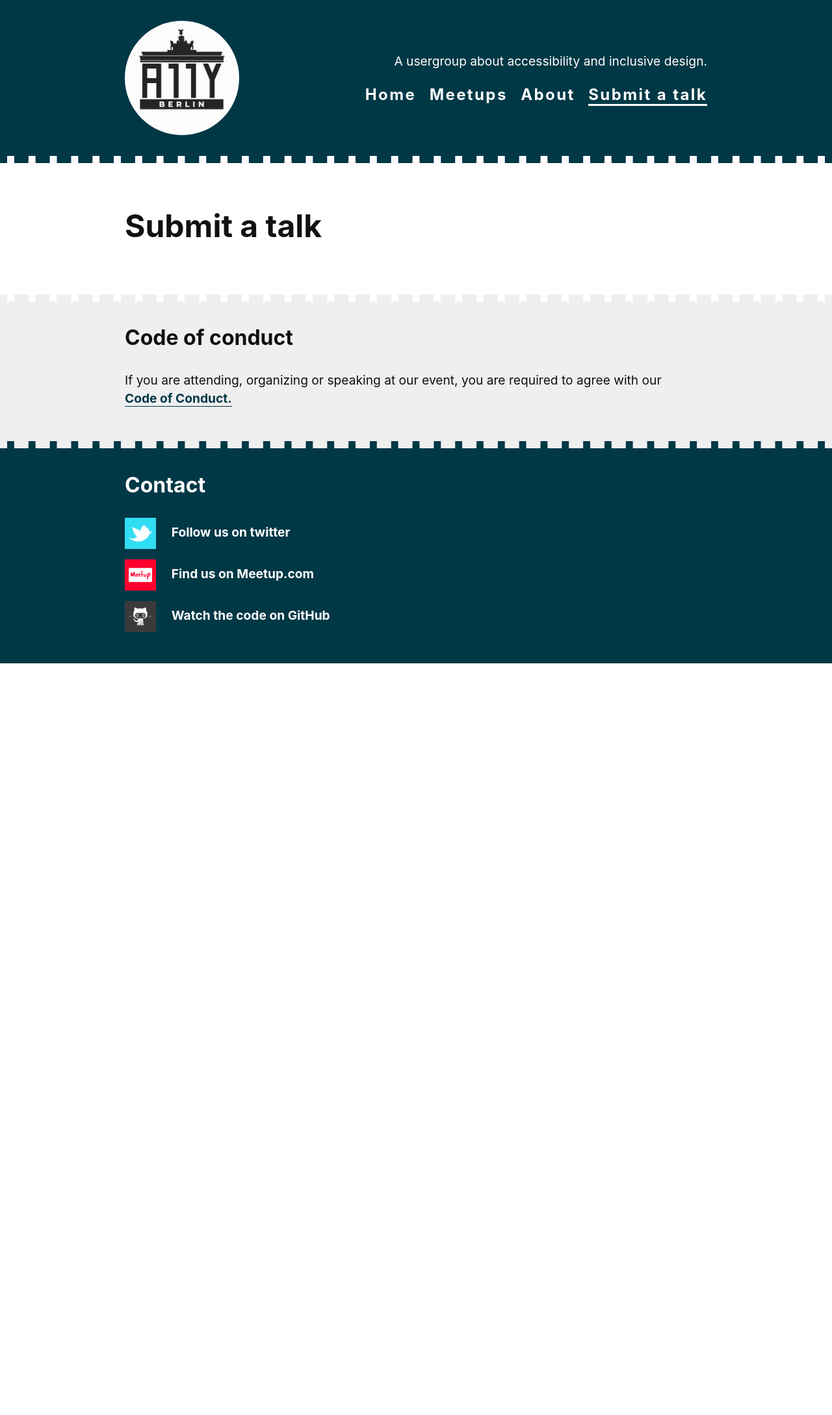
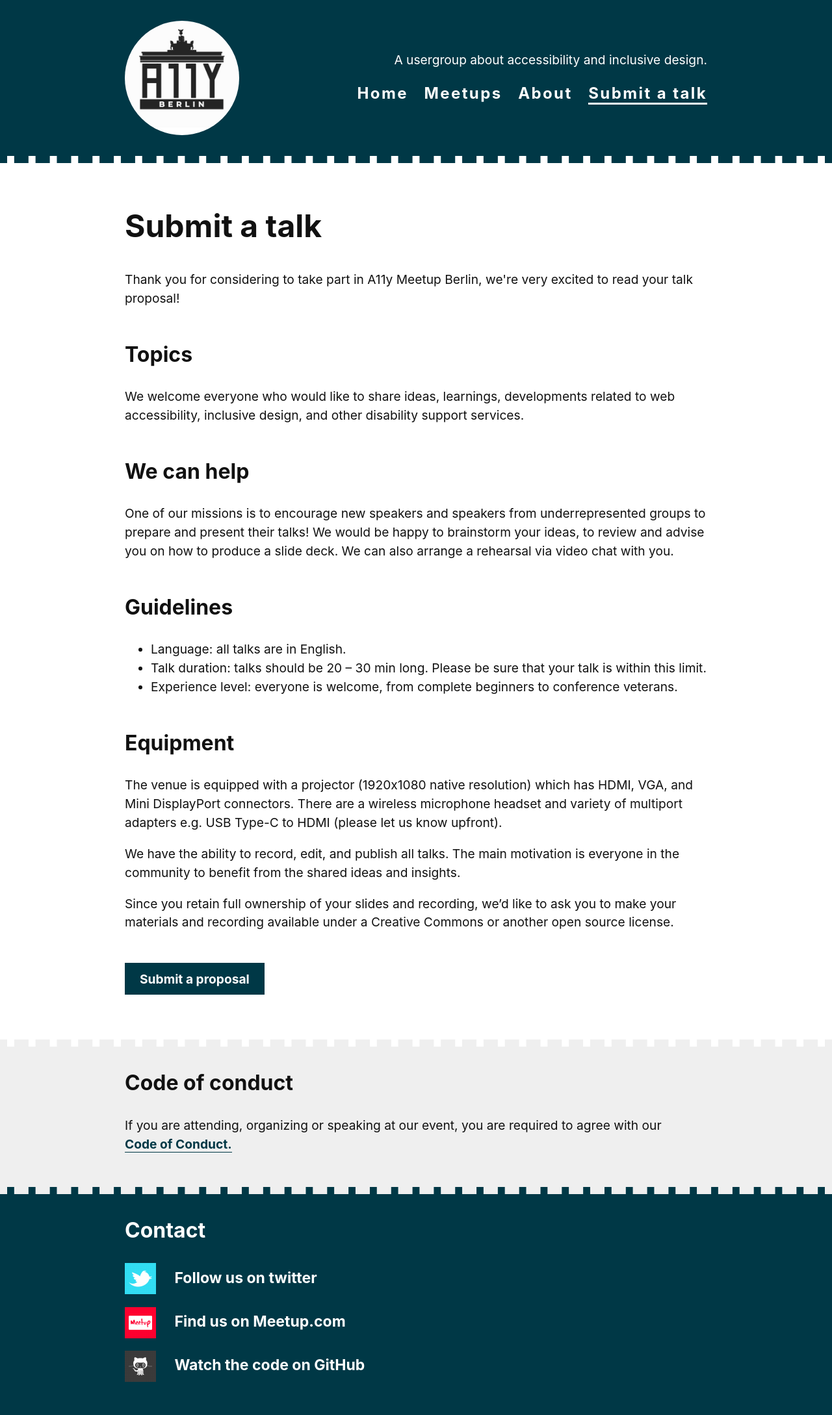
Before and after one commit to a11yberlin/a11y-meetup-berlin.de, a Jekyll site: the page built from submit.html, in a window 1280 px wide. Shown: the whole page at 65% size. Built offline with Jekyll 4.4.1, drawn with Linux system fonts in a browser that asks for light colours; before the commit the page ends 1021 px from its top, so only the background shows below that.

Commit message:
create submit a talk page - fix #7

```diff
--- a/_sass/_base.scss
+++ b/_sass/_base.scss
@@ -54,7 +54,9 @@ a {
     }
 }
 
-p {
+p,
+ul,
+ol {
     font-size: 1.2rem;
 }
 
--- a/submit.html
+++ b/submit.html
@@ -3,3 +3,57 @@ layout: default
 title: Submit a talk
 description: How to become a speaker and how to submit a talk
 ---
+
+<p>
+  Thank you for considering to take part in A11y Meetup Berlin, we're very excited to read your talk proposal!
+</p>
+
+<section>
+  <h2>Topics</h2>
+  <p>
+    We welcome everyone who would like to share ideas, learnings, developments related to web accessibility, inclusive design, and other disability support services.
+  </p>
+</section>
+
+
+<section>
+  <h2>We can help</h2>
+  <p>
+    One of our missions is to encourage new speakers and speakers from underrepresented groups to prepare and present their talks!
+    We would be happy to brainstorm your ideas, to review and advise you on how to produce a slide deck. We can also arrange a rehearsal via video chat with you.
+  </p>
+</section>
+
+
+<section>
+  <h2>Guidelines</h2>
+  <ul>
+    <li>
+      Language: all talks are in English.
+    </li>
+    <li>
+      Talk duration: talks should be 20 – 30 min long. Please be sure that your talk is within this limit.
+    </li>
+    <li>
+      Experience level: everyone is welcome, from complete beginners to conference veterans.
+    </li>
+  </ul>
+</section>
+
+<section>
+  <h2>Equipment</h2>
+  <p>
+    The venue is equipped with a projector (1920x1080 native resolution) which has HDMI, VGA, and Mini DisplayPort connectors.
+    There are a wireless microphone headset and variety of multiport adapters e.g. USB Type-C to HDMI (please let us know upfront).
+  </p>
+  <p>
+    We have the ability to record, edit, and publish all talks. The main motivation is everyone in the community to benefit from the shared ideas and insights.
+  </p>
+  <p>
+    Since you retain full ownership of your slides and recording, we’d like to ask you to make your materials and recording available under a Creative Commons or another open source license.
+  </p>
+</section>
+
+<div>
+  <a class="button button--green" href="https://docs.google.com/forms/d/e/1FAIpQLSdZD9J1UbOmY-f3lCK_8hgCOnG7alH5wY7OuKyt3T9qQ6hQqQ/viewform" title="Please submit your talk proposal, if you would like to speak at A11y Meetup Berlin.">Submit a proposal</a>
+</div>
```
